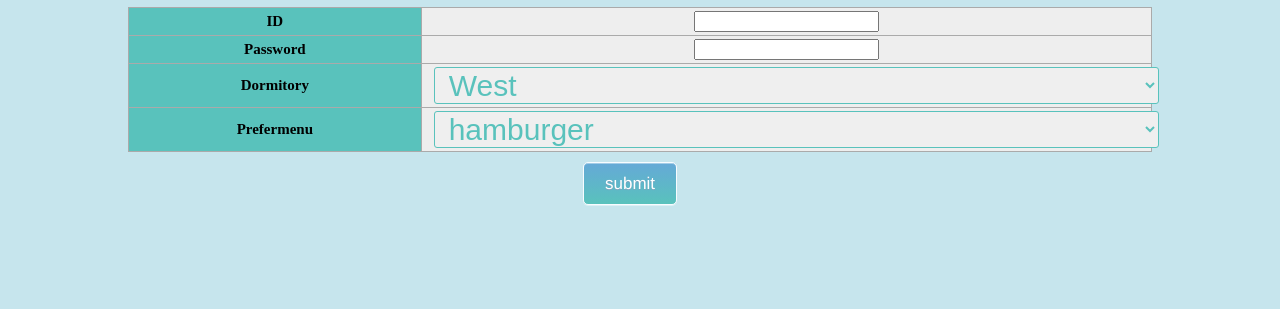
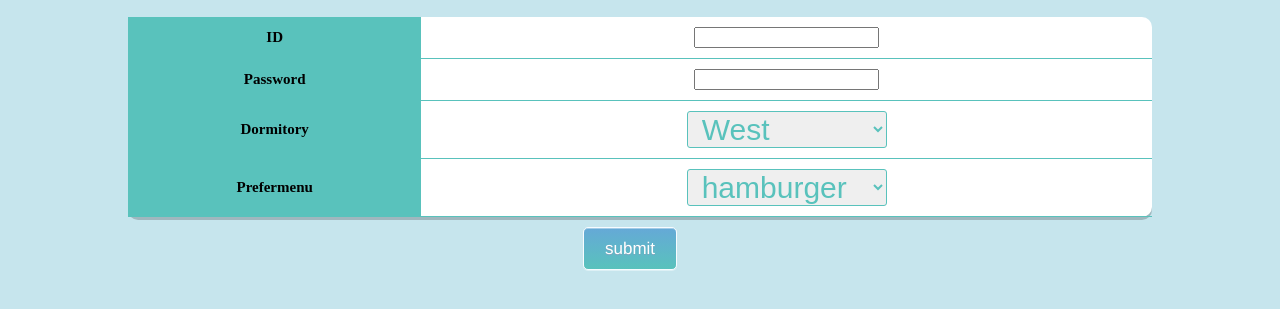
Before and after one commit to juheeuu/CS360, a website: page views/user_signup.html in a window 1280 px wide. Shown: the part 73-382 px from the top of the page. Drawn offline with Linux system fonts and the light colour scheme; files that its build step writes are made by us from their sources.

Commit message:
Modify sign up table design

```diff
--- a/views/user_signup.html
+++ b/views/user_signup.html
@@ -22,14 +22,13 @@
             margin: auto;
         }
         table.blueTable {
-            border: 1px solid #1C6EA4;
-            background-color: #EEEEEE;
-            border-collapse: collapse;
-            text-align: center;
-        }
-        table.blueTable td, table.blueTable th {
-            border: 1px solid #AAAAAA;
-            padding: 3px 2px;
+            box-shadow: rgba(0, 0, 0, 0.2) 0px 3px 0px;
+            margin-top: 20px;
+            border-width: 0px;
+            border-style: solid;
+            border-color: rgb(255, 255, 255);
+            background-color: white;
+            border-radius: 10px
         }
         .classify{
             font-weight: bold;
@@ -55,7 +54,7 @@
             </tr>
             <tr>
                 <td class="classify"> Dormitory </td>
-                <td> <select>
+                <td> <select style="width:200px">
                         <option value="west">West</option>
                         <option value="east">East</option>
                         <option value="north">North</option>
@@ -63,7 +62,7 @@
             </tr>
             <tr>
                 <td class="classify"> Prefermenu </td>
-                <td> <select>
+                <td> <select style="width:200px">
                         <option value="hamburger">hamburger</option>
                         <option value="chicken">chicken</option>
                         <option value="meal">meal</option>
```
